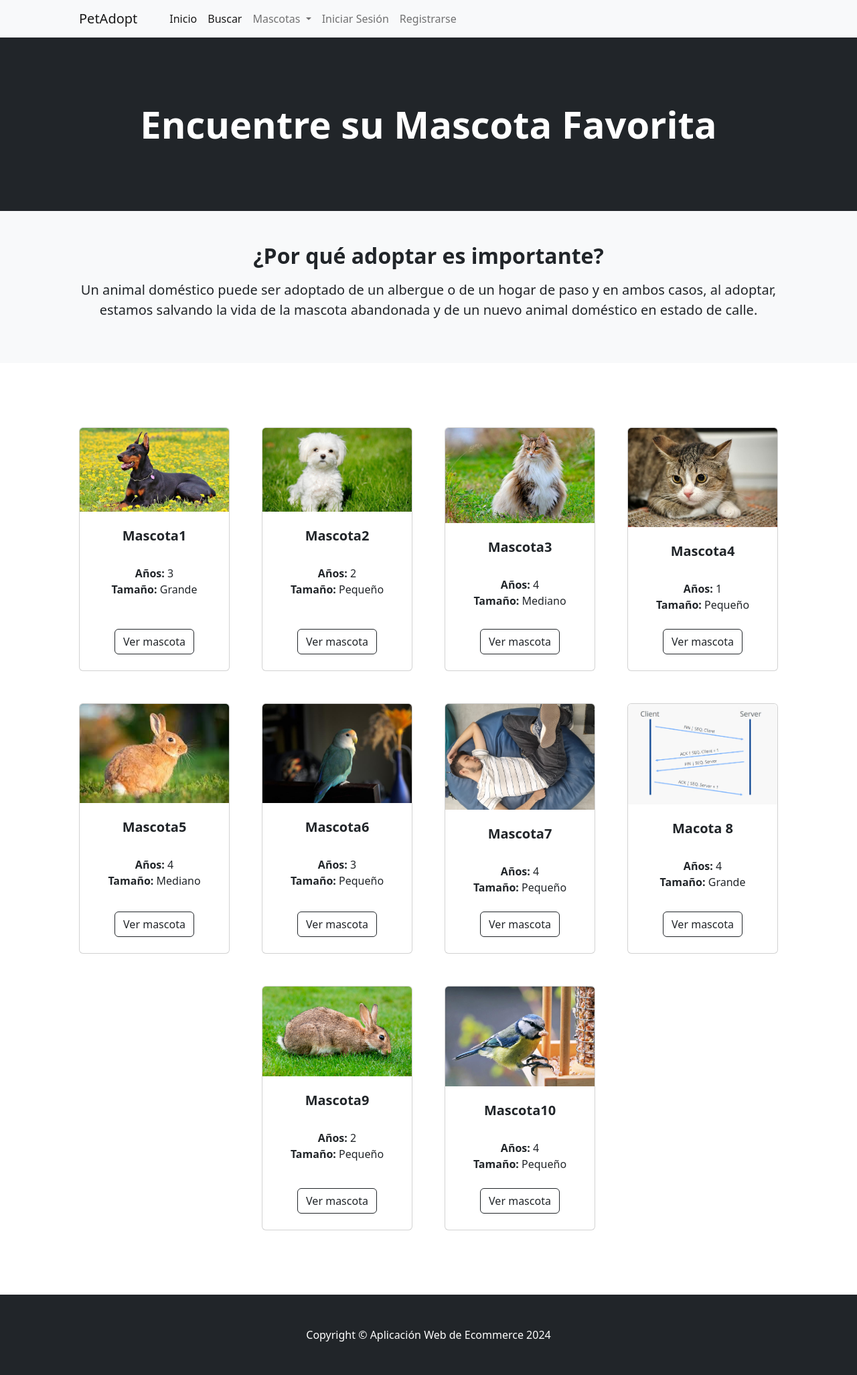
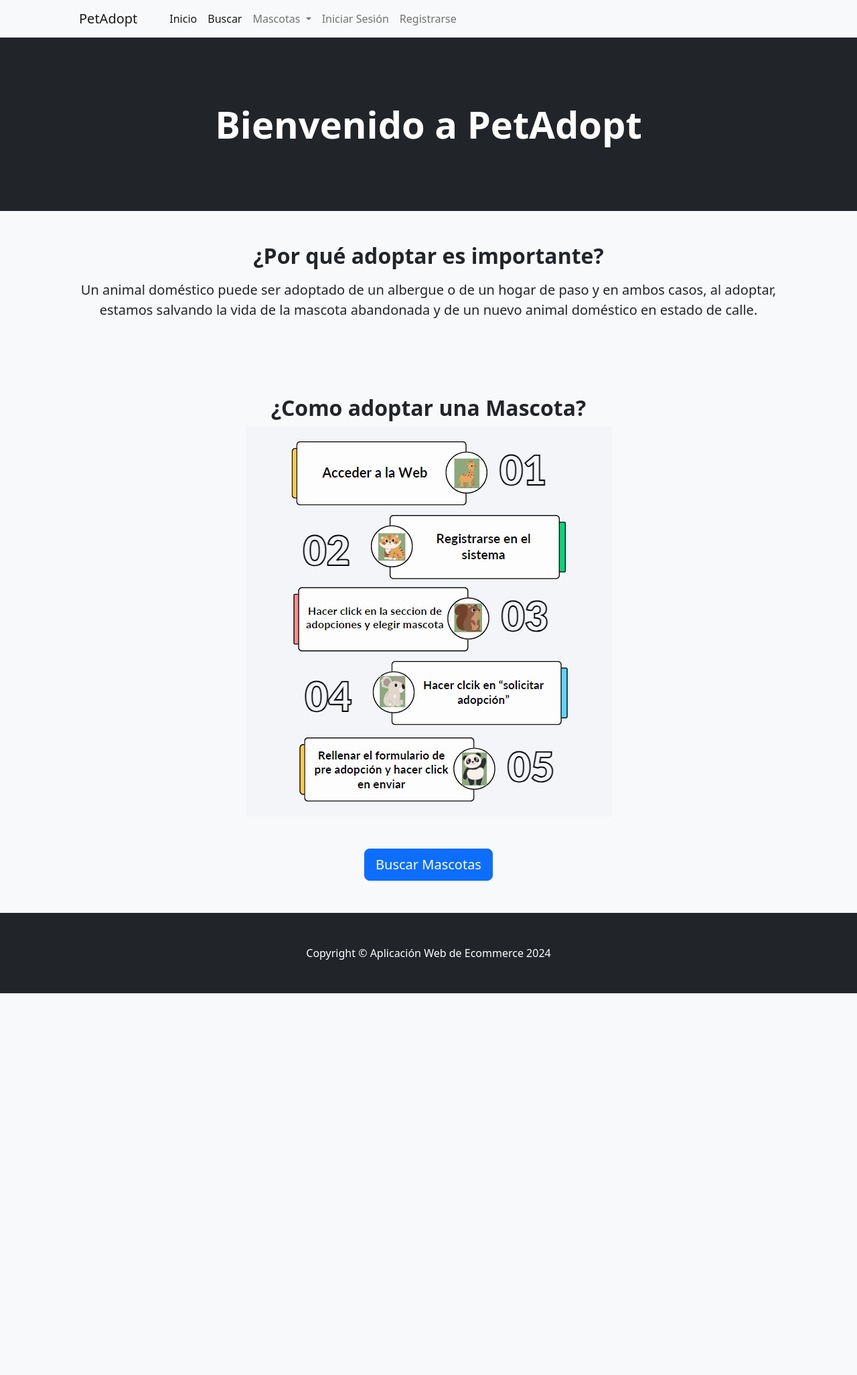
Before and after one commit to Samuelvr17/PetAdpot, a Django app: page / in a window 1280 px wide. Shown: the whole page at 67% size. After the commit the page ends 1483 px from the top, so only its background shows below. Run offline with Django 5.2, Linux system fonts and the light colour scheme; data comes from the database, SQL or seed files in the repository; some libraries are stand-ins or nearby versions.

Commit message:
Se cambio la pag de inicio, se añadio template y url solo para ver todas las mascotas

```diff
--- a/pag/templates/home.html
+++ b/pag/templates/home.html
@@ -1,12 +1,14 @@
 {% extends 'base.html' %}
 
 {% block content%}
+
+{% load static %}
 
         <!-- Header-->
         <header class="bg-dark py-5">
             <div class="container px-4 px-lg-5 my-5">
                 <div class="text-center text-white">
-                    <h1 class="display-4 fw-bolder">Encuentre su Mascota Favorita</h1>
+                    <h1 class="display-4 fw-bolder">Bienvenido a PetAdopt</h1>
 
                 </div>
             </div>
@@ -23,54 +25,16 @@
             </div>
         </section>
 
-        <!-- Section-->
-        <section class="py-5">
-            <div class="container px-4 px-lg-5 mt-5">
-                <div class="row gx-4 gx-lg-5 row-cols-2 row-cols-md-3 row-cols-xl-4 justify-content-center">
-
-                    {% for mascota in mascotas %}
-
-                        <div class="col mb-5">
-                            <div class="card h-100">
-
-                                <!-- Product image-->
-                                <img class="card-img-top" src="{{ mascota.image.url }}" alt="..." />
-                                <!-- Product details -->
-                                <div class="card-body p-4">
-                                    <div class="text-center">
-                                        <!-- Product name-->
-                                        <h5 class="fw-bolder">{{ mascota.name }}</h5>
-                                        <br>
-
-                                        <strong>Años: </strong>{{ mascota.edad }}
-                                        <br>
-                                        <strong>Tamaño: </strong>{{ mascota.tamano }}
-                                        <br>
-
-                                        <!--
-                                        <strong>Vacunas: </strong>
-                                        {% for mascota_vacuna in mascota.mascotavacuna_set.all %}
-                                            {{ mascota_vacuna.vacuna.nombre_vacuna }} (Aplicada el: {{ mascota_vacuna.fecha_aplicacion|date:"Y-m-d" }})
-                                            <br>
-                                        {% empty %}
-                                            No tiene vacunas registradas.
-                                        {% endfor %}
-                                        -->
-
-                                    </div>
-                                </div>
-
-
-
-                                <!-- Product actions-->
-                                <div class="card-footer p-4 pt-0 border-top-0 bg-transparent">
-                                    <div class="text-center"><a class="btn btn-outline-dark mt-auto" href="{% url 'mascota' mascota.id %}">Ver mascota</a></div>
-                                </div>
-                            </div>
-                        </div>
-
-                    {% endfor %}
-
+        <section class="py-5 bg-light">
+            <div class="container px-4 px-lg-5">
+                <div class="text-center">
+                    <h2 class="fw-bold">¿Como adoptar una Mascota?</h2>
+                    <img src="{% static 'imagenes/guia.jpeg' %}" alt="Guia de pasos" style="display: block; margin: 0 auto;">
+                </div>
+            </div>
+           <br><br>
+            <div style="display: flex; justify-content: center;">
+                <a href="{% url 'lista_mascotas' %}" class="btn btn-primary btn-lg">Buscar Mascotas</a>
             </div>
         </section>
 
--- a/pag/templates/navbar.html
+++ b/pag/templates/navbar.html
@@ -24,7 +24,7 @@
                         Mascotas
                     </a>
                     <ul class="dropdown-menu" aria-labelledby="navbarDropdown">
-                        <li><a class="dropdown-item" href="{% url 'home' %}">Todas las Mascotas</a></li>
+                        <li><a class="dropdown-item" href="{% url 'lista_mascotas' %}">Todas las Mascotas</a></li>
                         <li><hr class="dropdown-divider" /></li>
                         <li><a class="dropdown-item" href="{% url 'tipo_summary' %}">Tipos de Mascotas</a></li>
                     </ul>
--- a/pag/urls.py
+++ b/pag/urls.py
@@ -14,6 +14,7 @@ urlpatterns = [
     path('tipo/<str:foo>', views.tipo, name='tipo'),
     path('tipo_summary/', views.tipo_summary, name='tipo_summary'),
     path('search/', views.search, name='search'),
+    path('lista_mascotas/', views.lista_mascotas, name='lista_mascotas'),
 
 
     # CRUD de Mascotas
--- a/pag/views.py
+++ b/pag/views.py
@@ -73,8 +73,13 @@ def eliminar_lugar(request, pk):
 
 
 def home(request):
+
+    return render(request, 'home.html', {})
+
+
+def lista_mascotas(request):
     mascotas = Mascota.objects.all()
-    return render(request, 'home.html', {'mascotas':mascotas})
+    return render(request, 'lista_mascotas.html', {'mascotas':mascotas})
 
 
 def login_user(request):
```
Also changed, not shown: pag/templates/lista_mascotas.html (added, +66 -0 lines), static/imagenes/guia.jpeg (added).
